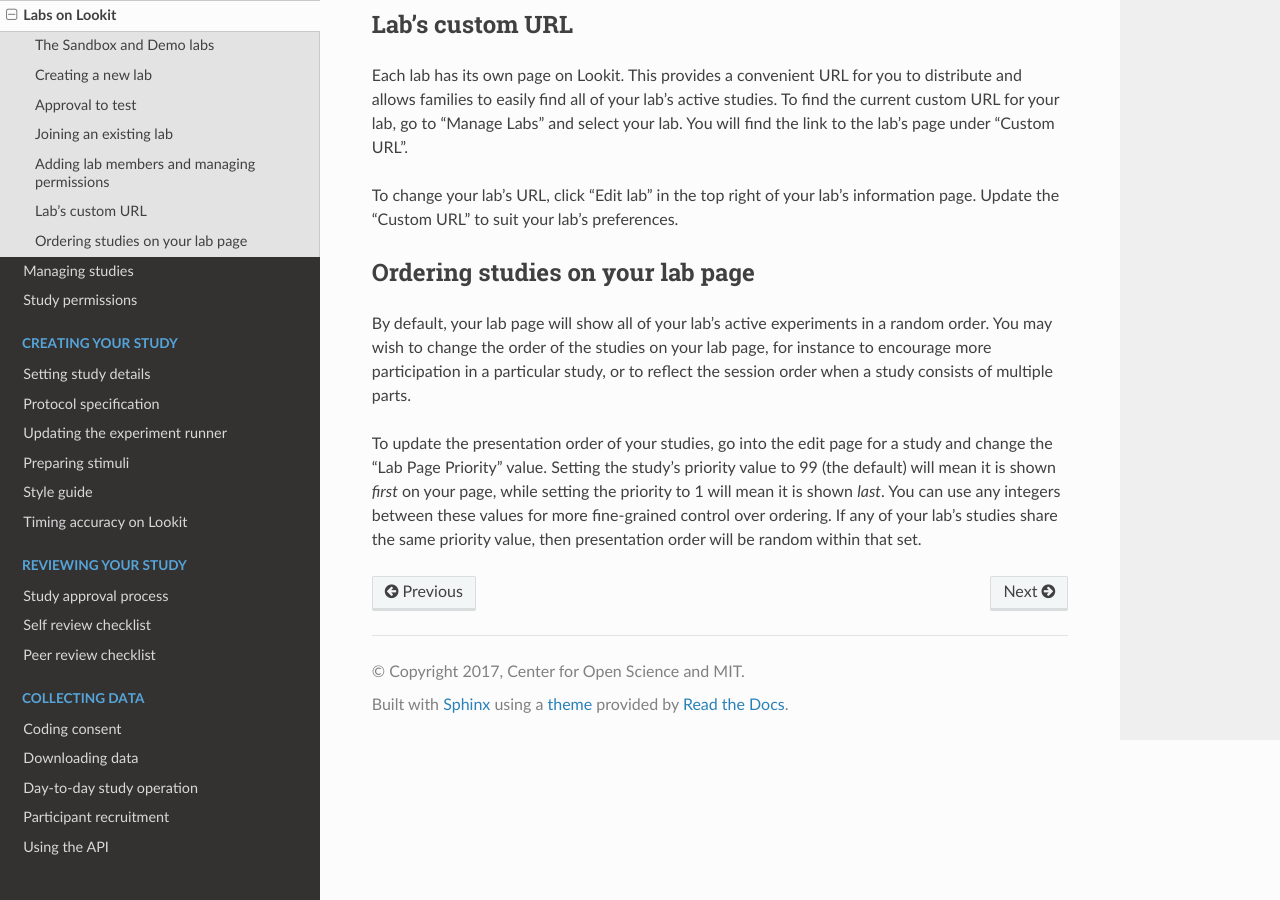
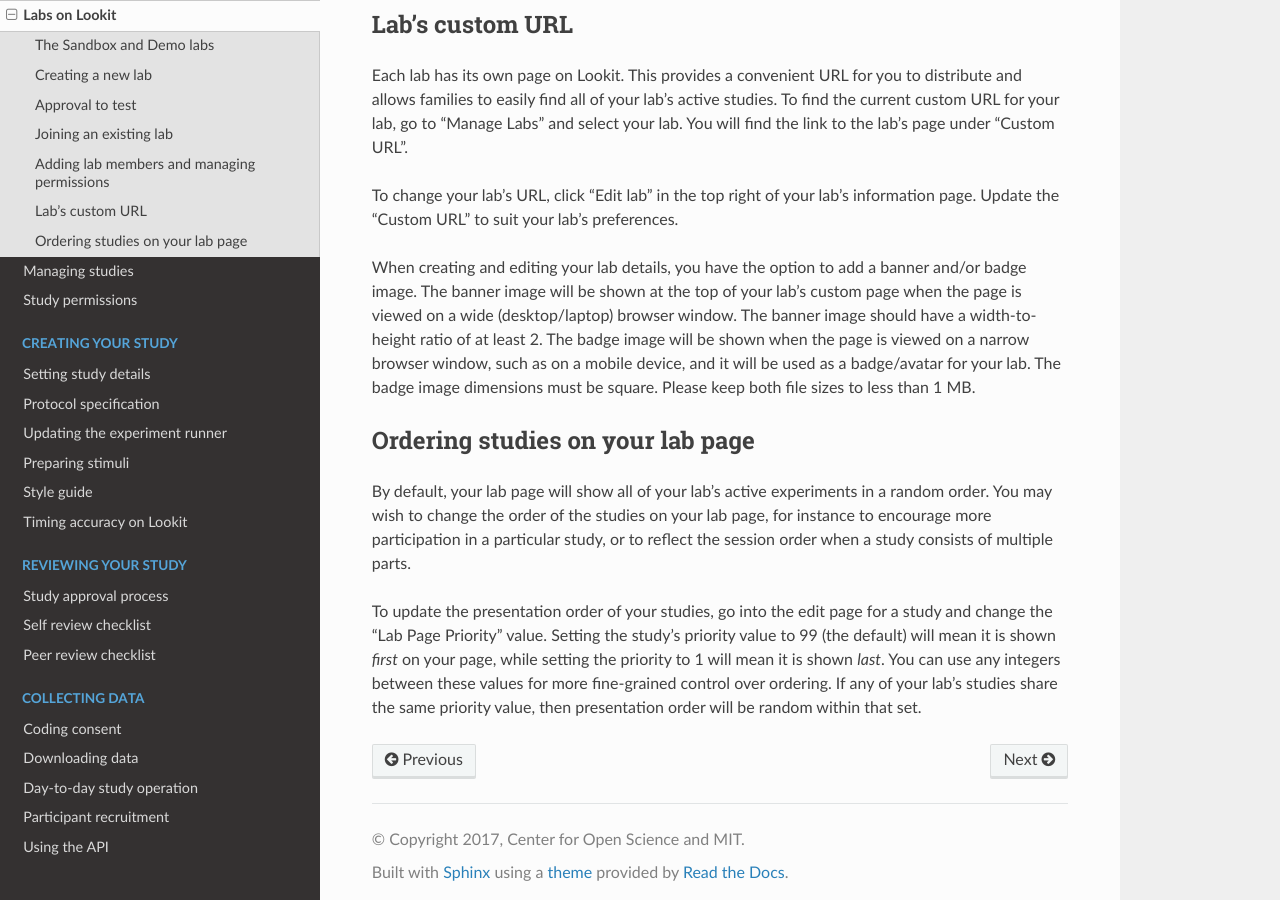
Before and after one commit to lookit/lookit-docs, a Sphinx documentation site: the page built from docs/source/researchers-manage-org.rst, in a window 1280 px wide and 900 px high, scrolled down 3779 px. Built offline with Sphinx 7.4.7 and the Read the Docs theme 2.0.0, drawn with Linux system fonts in a browser that asks for light colours.

Commit message:
add description of lab banner/badge images

```diff
--- a/docs/source/researchers-manage-org.rst
+++ b/docs/source/researchers-manage-org.rst
@@ -92,6 +92,8 @@ Each lab has its own page on Lookit. This provides a convenient URL for you to d
 
 To change your lab's URL, click "Edit lab" in the top right of your lab's information page. Update the "Custom URL" to suit your lab's preferences.
 
+When creating and editing your lab details, you have the option to add a banner and/or badge image. The banner image will be shown at the top of your lab's custom page when the page is viewed on a wide (desktop/laptop) browser window. The banner image should have a width-to-height ratio of at least 2. The badge image will be shown when the page is viewed on a narrow browser window, such as on a mobile device, and it will be used as a badge/avatar for your lab. The badge image dimensions must be square. Please keep both file sizes to less than 1 MB.
+
 --------------------------------------------------------
 Ordering studies on your lab page
 --------------------------------------------------------
```
